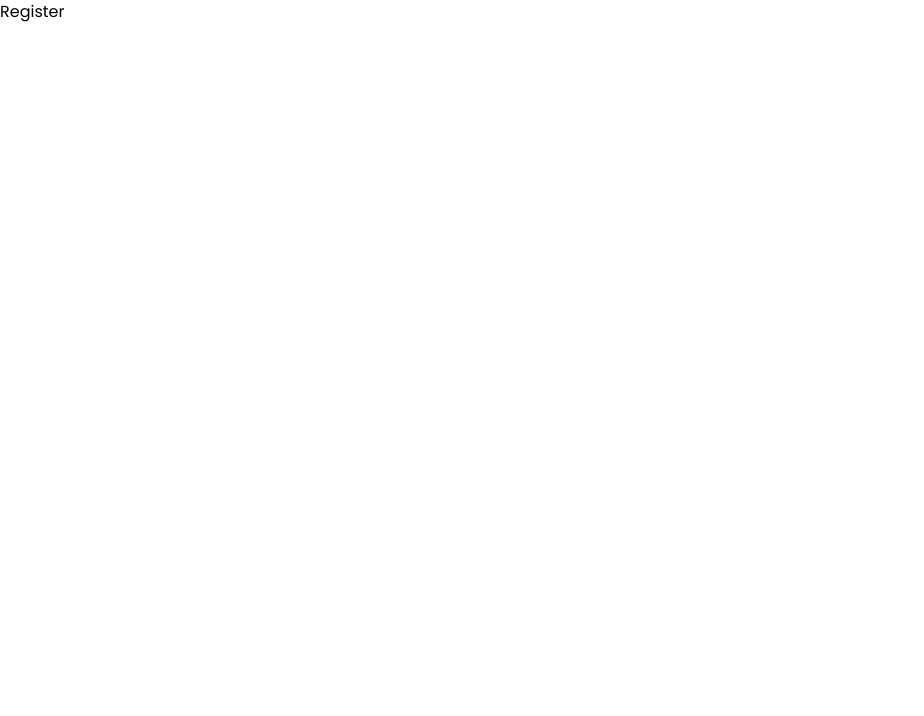
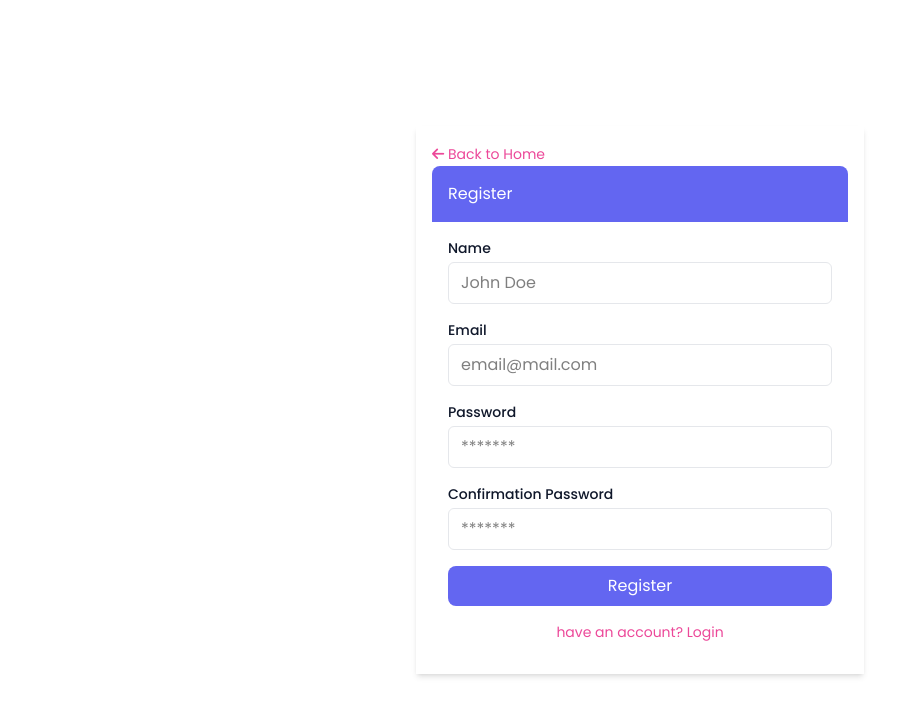
Before and after one commit to Revou-FSSE-Feb26/milestone-3-Diba15, a Next.js app: page /register in a window 1280 px wide. Shown: the top 716 px of the page, without its empty margins (0-924 px from the left). Built offline with nearby package versions, Linux system fonts and the light colour scheme.

Commit message:
feat: implement registration form with validation using react-hook-form; add input fields for user details

```diff
--- a/package.json
+++ b/package.json
@@ -13,7 +13,8 @@
     "lucide-react": "^1.17.0",
     "next": "16.2.6",
     "react": "19.2.4",
-    "react-dom": "19.2.4"
+    "react-dom": "19.2.4",
+    "react-hook-form": "^7.78.0"
   },
   "devDependencies": {
     "@tailwindcss/postcss": "^4",
--- a/src/app/(auth)/register/page.tsx
+++ b/src/app/(auth)/register/page.tsx
@@ -1,5 +1,132 @@
+"use client";
+
+import Link from "next/link";
+import Input from "@/components/ui/form/Input";
+import { useForm, useWatch } from "react-hook-form";
+
+const inputPropsArray = [
+    {
+        placeholder: "Name",
+        label: "Name",
+        type: "text"
+    },
+    {
+        placeholder: "Email",
+        label: "Email",
+        type: "email"
+    },
+    {
+        placeholder: "Password",
+        label: "Password",
+        type: "password"
+    },
+    {
+        placeholder: "Confirm Password",
+        label: "Confirm Password",
+        type: "password"
+    }
+]
+
+interface Signup {
+    name: string;
+    email: string;
+    password: string;
+    confirmPassword: string;
+}
+
 export default function Register() {
+    const { control, register, handleSubmit, formState: { errors } } = useForm<Signup>({
+        defaultValues: {
+            name: "",
+            email: "",
+            password: "",
+            confirmPassword: ""
+        }
+    });
+
+    const password = useWatch({ control, name: "password" });
+
+    const onSubmit = (data: Signup) => {
+        console.log(data);
+    }
+
     return (
-        <div>Register</div>
+        <div className="flex flex-col flex-1 items-center justify-center gap-2">
+            <div className="w-full max-w-md shadow-md p-4">
+                <Link href="/" className="text-accent hover:underline text-sm self-start mb-4"><i className="fa-solid fa-arrow-left"></i> Back to Home</Link>
+                <div className="flex p-4 bg-primary rounded-t-lg text-white">
+                    <h2>Register</h2>
+                </div>
+                <div className="flex flex-col gap-4 p-4 rounded-b-lg">
+                    <form onSubmit={handleSubmit(onSubmit)} className="flex flex-col gap-4">
+                        <div>
+                            <Input
+                                placeholder="John Doe"
+                                label="Name"
+                                type="text"
+                                {...register("name", {
+                                    required: "Name is Required",
+                                    minLength: {
+                                        value: 3,
+                                        message: "3 characters at least"
+                                    }
+                                })}
+                            />
+                            {errors.name && <p className="text-red-500 text-xs mt-1">{errors.name.message}</p>}
+                        </div>
+                        <div>
+                            <Input
+                                placeholder="email@mail.com"
+                                label="Email"
+                                type="email"
+                                {...register("email", {
+                                    required: "Email is Required",
+                                    pattern: {
+                                        value: /^[A-Z0-9._%+-]+@[A-Z0-9.-]+\.[A-Z]{2,}$/i,
+                                        message: "invalid email address"
+                                    }
+                                })}
+                            />
+                            {errors.email && (
+                                <p className="text-red-500 text-xs mt-1">{errors.email.message}</p>
+                            )}
+                        </div>
+                        <div>
+                            <Input
+                                placeholder="*******"
+                                label="Password"
+                                type="password"
+                                {...register("password", {
+                                    required: "Password is Required",
+                                    minLength: {
+                                        value: 8,
+                                        message: "8 characters at least"
+                                    }
+                                })}
+                            />
+                            {errors.password && <p className="text-red-500 text-xs mt-1">{errors.password.message}</p>}
+                        </div>
+                        <div>
+                            <Input
+                                placeholder="*******"
+                                label="Confirmation Password"
+                                type="password"
+                                {...register("confirmPassword", {
+                                    required: "Password is Required",
+                                    minLength: {
+                                        value: 8,
+                                        message: "8 characters at least"
+                                    },
+                                    validate: (value) => value === password || "Password tidak sama"
+                                })}
+                            />
+                            {errors.confirmPassword && <p className="text-red-500 text-xs mt-1">{errors.confirmPassword.message}</p>}
+                        </div>
+                        <button type="submit" className="bg-primary text-white px-4 py-2 rounded-lg cursor-pointer hover:bg-accent w-full">Register</button>
+                    </form>
+                    <Link href="/login" className="text-accent hover:underline text-sm w-fit self-center">have an account? Login</Link>
+                </div>
+            </div>
+        </div>
     )
 }
```
Also changed, not shown: 1 other file (tests, documents, lock files or other folders).
